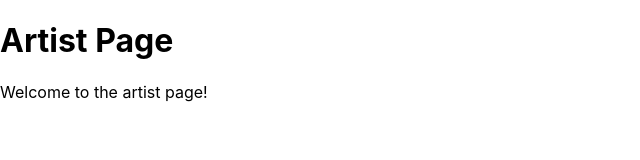
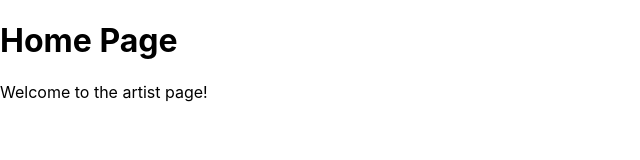
Before and after one commit to pitaz/deezer-playlist, a React (Create React App) app: page / in a window 1280 px wide. Shown: the top 160 px of the page, without its empty margins (0-640 px from the left). Built offline with nearby package versions, Linux system fonts and the light colour scheme.

Commit message:
fix tests

```diff
--- a/src/pages/Artists/index.tsx
+++ b/src/pages/Artists/index.tsx
@@ -2,8 +2,8 @@ import React from 'react';
 
 const Artists: React.FC = () => {
   return (
-    <div>
-      <h1>Artist Page</h1>
+    <div id="header">
+      <h1 >Home Page</h1>
       <p>Welcome to the artist page!</p>
     </div>
   );
```
Also changed, not shown: 1 other file (tests, documents, lock files or other folders).
